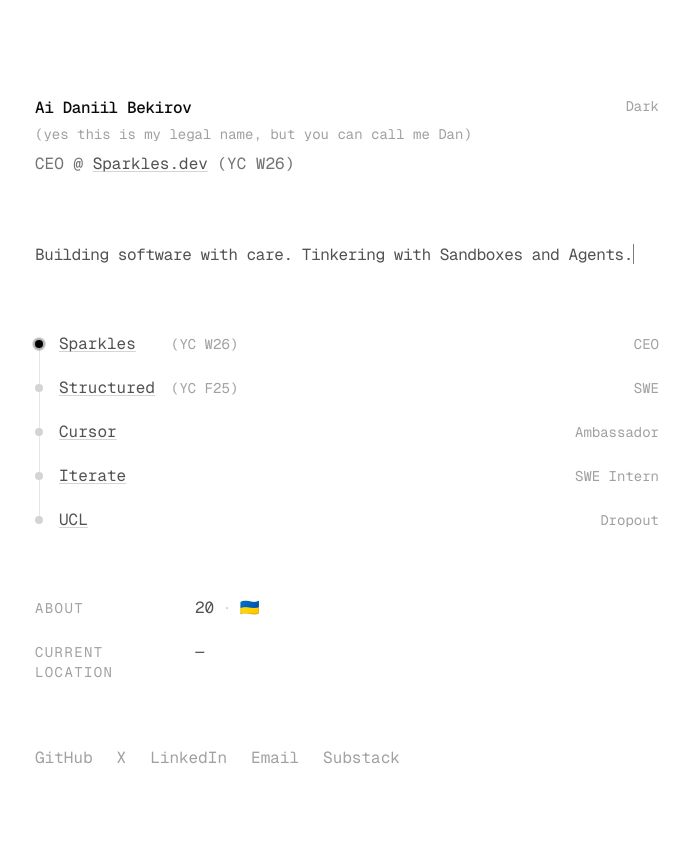
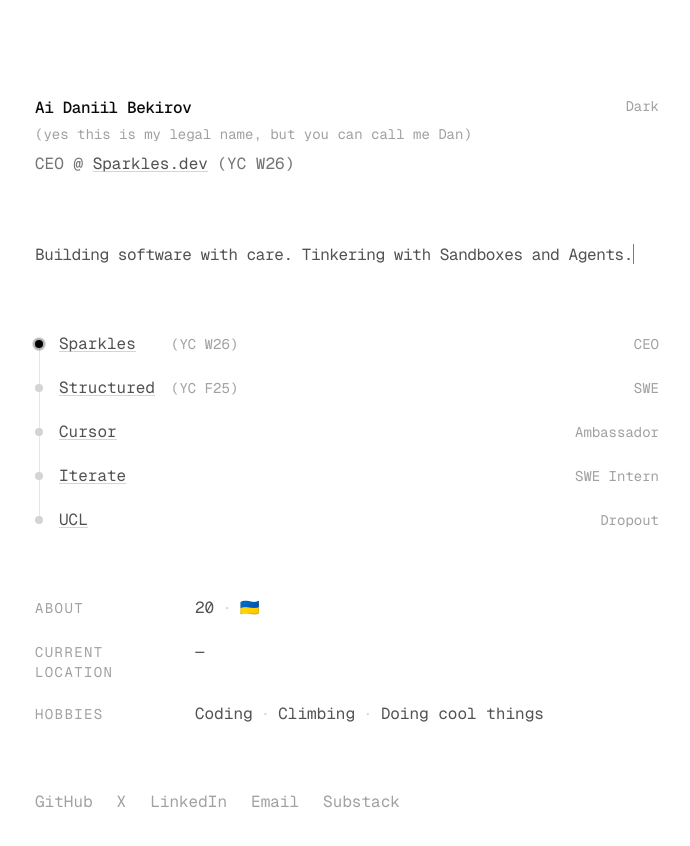
Before and after one commit to Texseractrum/me, a Next.js app: page / in a window 1280 px wide. Shown: the top 846 px of the page, without its empty margins (293-983 px from the left). Built offline with nearby package versions, Linux system fonts and the light colour scheme; no server answers; the database is empty.

Commit message:
Add hobbies section to personal info with coding, climbing, and cool ... ✨
Co-Authored-By: Daniil <bekirov.aida@gmail.com>
X-Conversation-ID: js7308av7a26f961mb6hc15mnd82z0a6
X-Workspace-ID: k17cywgnj47mdqt95gjp6vwxds82zxv9

```diff
--- a/app/page.tsx
+++ b/app/page.tsx
@@ -186,6 +186,15 @@
             </span>
           </div>
 
+          <div className="flex items-baseline gap-4">
+            <span className="w-36 shrink-0 font-mono text-sm uppercase tracking-widest text-neutral-400">
+              Hobbies
+            </span>
+            <span className="font-mono text-base text-neutral-600 dark:text-neutral-400">
+              Coding<span className="mx-2 text-neutral-300">·</span>Climbing<span className="mx-2 text-neutral-300">·</span>Doing cool things
+            </span>
+          </div>
+
         </section>
 
         <nav className="mt-auto">
```
